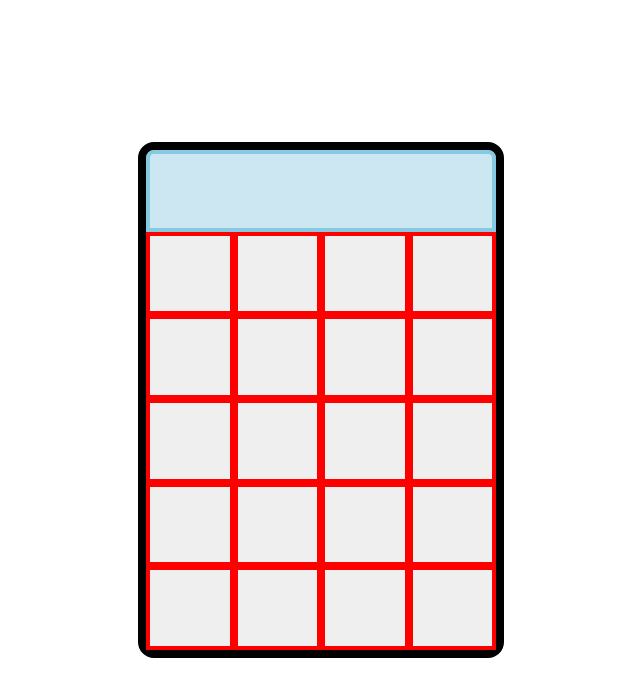
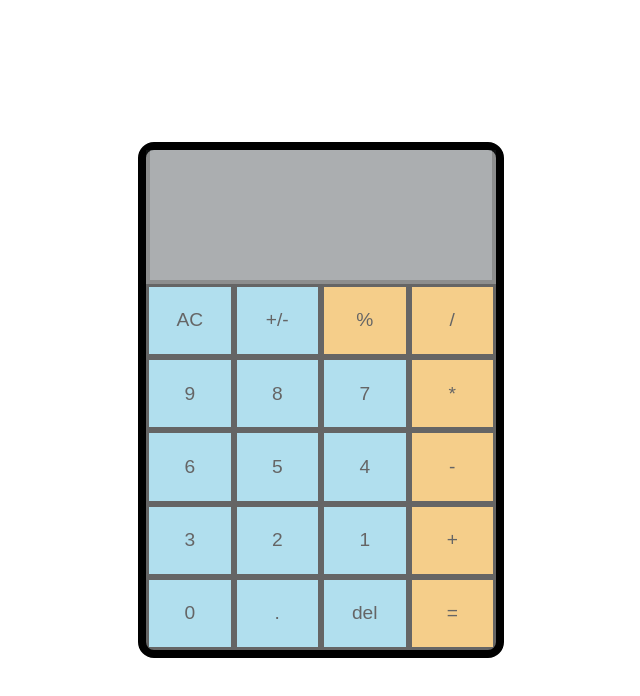
Before and after one commit to DevonA-saucu/calculator, a plain HTML site: page index.html in a window 1280 px wide. Shown: the whole page, without its empty margins (319-959 px from the left). Drawn offline with Linux system fonts and the light colour scheme.

Commit message:
Finalize calculator look and create basic functions

```diff
--- a/index.html
+++ b/index.html
@@ -12,34 +12,34 @@
 
             </div>
             <div class="row">
-                <button class="button"></button>
-                <button class="button"></button>
-                <button class="button"></button>
-                <button class="button"></button>
+                <button class="button">AC</button>
+                <button class="button">+/-</button>
+                <button class="button operate">%</button>
+                <button class="button operate">/</button>
             </div>
             <div class="row">
-                <button class="button"></button>
-                <button class="button"></button>
-                <button class="button"></button>
-                <button class="button"></button>
+                <button class="button">9</button>
+                <button class="button">8</button>
+                <button class="button">7</button>
+                <button class="button operate">*</button>
             </div>
             <div class="row">
-                <button class="button"></button>
-                <button class="button"></button>
-                <button class="button"></button>
-                <button class="button"></button>
+                <button class="button">6</button>
+                <button class="button">5</button>
+                <button class="button">4</button>
+                <button class="button operate">-</button>
             </div>
             <div class="row">
-                <button class="button"></button>
-                <button class="button"></button>
-                <button class="button"></button>
-                <button class="button"></button>
+                <button class="button">3</button>
+                <button class="button">2</button>
+                <button class="button">1</button>
+                <button class="button operate">+</button>
             </div>
             <div class="row">
-                <button class="button"></button>
-                <button class="button"></button>
-                <button class="button"></button>
-                <button class="button"></button>
+                <button class="button ends">0</button>
+                <button class="button">.</button>
+                <button class="button">del</button>
+                <button class="button operate ends">=</button>
             </div>
         </div>
         <script src="javascript.js"></script>
--- a/javascript.js
+++ b/javascript.js
@@ -0,0 +1,23 @@
+let firstNum = 0;
+let secondNum = 0;
+let operator = "";
+
+function add(numOne, numTwo) {
+    return numOne + numTwo;
+}
+
+function subtract(numOne, numTwo) {
+    return numOne - numTwo;
+}
+
+function multiply(numOne, numTwo) {
+    return numOne * numTwo;
+}
+
+function divide(numOne, numTwo) {
+    return numOne / numTwo;
+}
+
+function operate(operand, numOne, numTwo) {
+
+}
--- a/style.css
+++ b/style.css
@@ -18,21 +18,26 @@ body {
 }
 
 .display {
-    border: 4px solid rgb(14, 151, 197);
-    background-color: rgb(154, 209, 228);
-    border-top-left-radius: 8px;
-    border-top-right-radius: 8px;
+    border: 4px solid rgb(29, 32, 32);
+    background-color: rgb(89, 96, 99);
+    border-top: 8px;
     opacity: .5;
-    flex: 1 1 auto
+    flex: 3 1 auto
 }
 
 .row {
     display: flex;
     flex: 1 1 auto;
-    background-color: aquamarine;
 }
 
 .button {
-    flex: 1 1 auto;
-    border: 4px solid red;
+    flex: 1 1 0;
+    border: 3px solid rgb(0, 0, 0);
+    background-color: rgb(126, 202, 228);
+    font-size: larger;
+    opacity: .6;
 }
+
+.button.operate {
+    background-color: rgb(240, 175, 62);
+}
```
